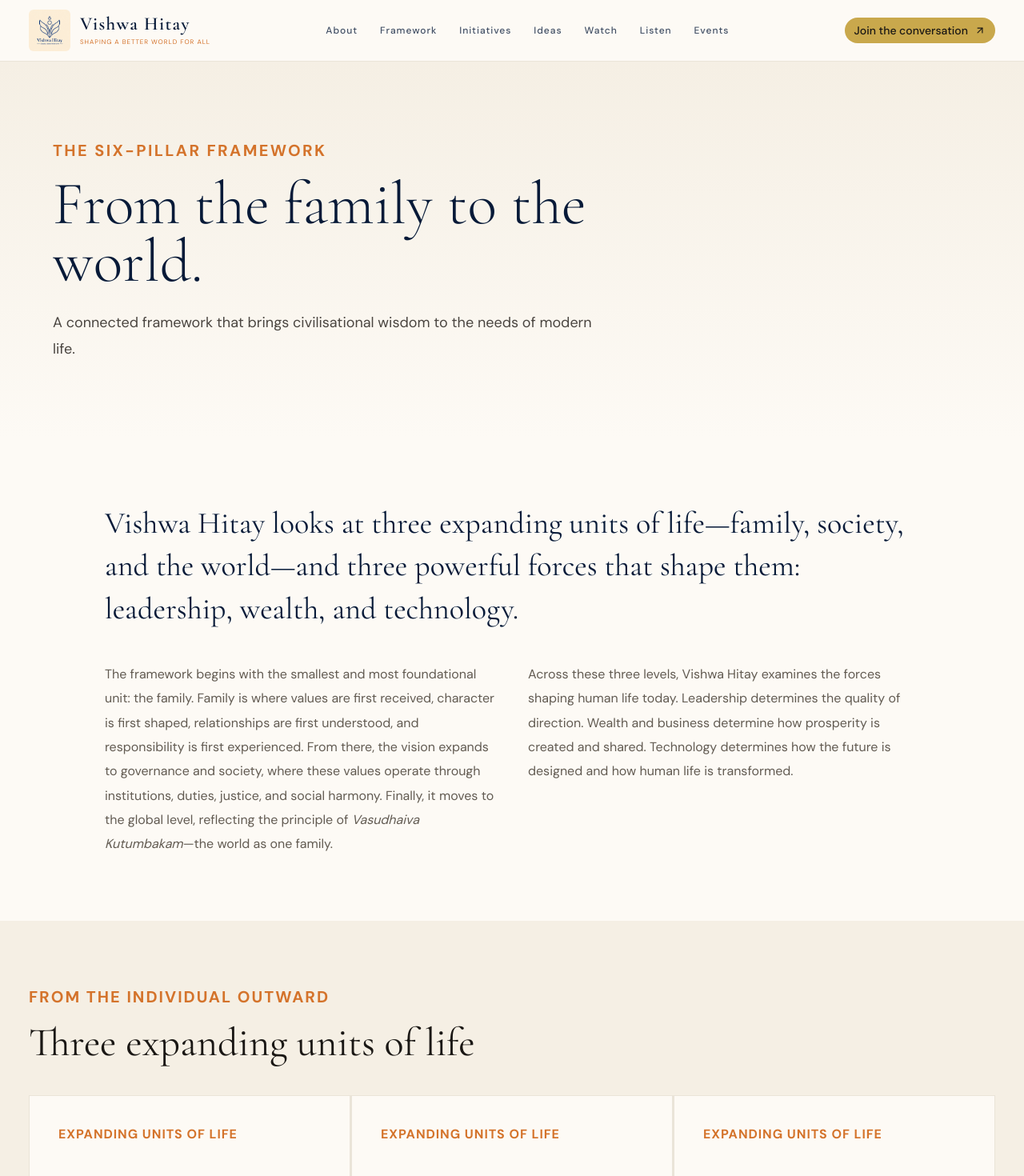
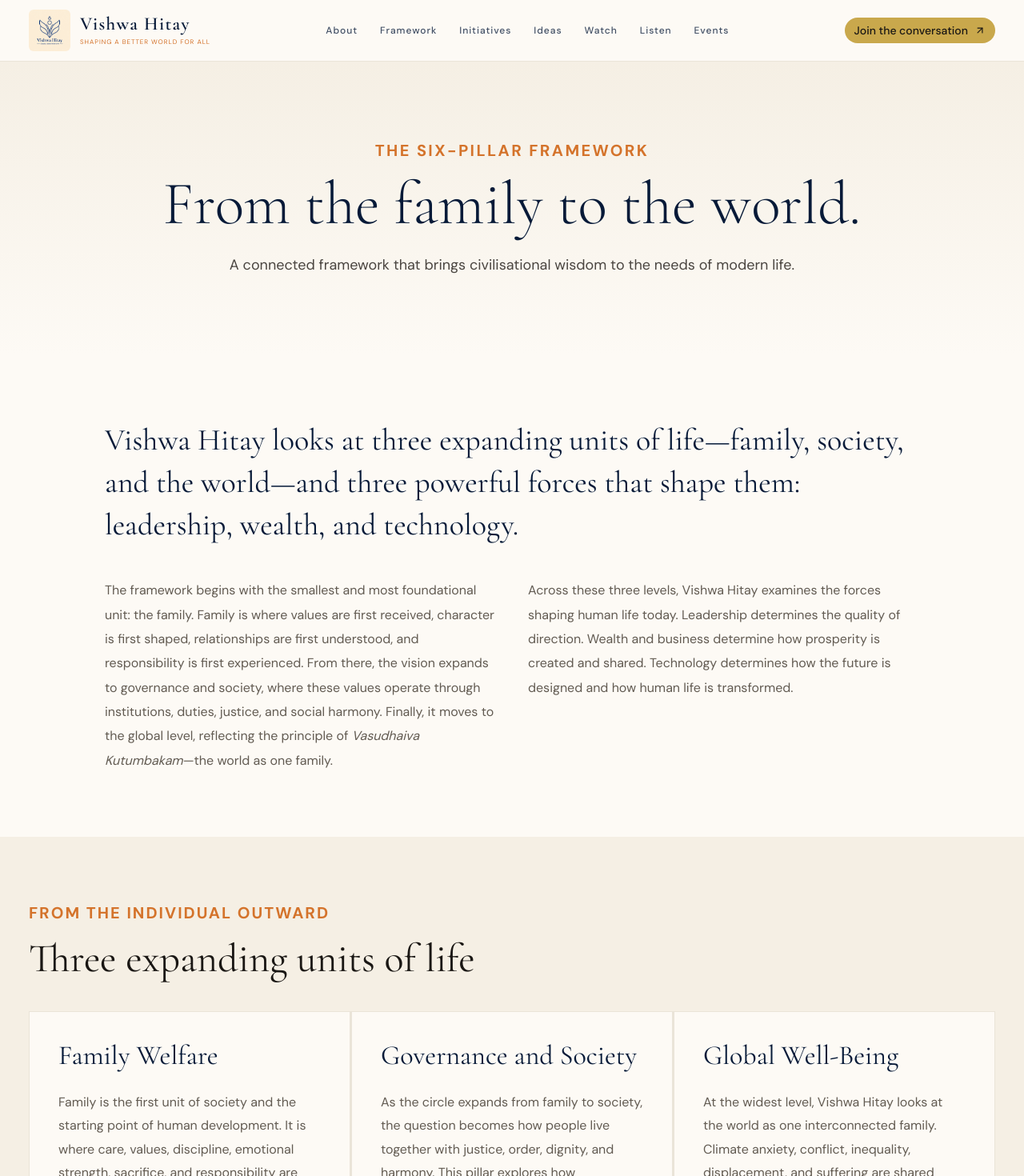
Before and after one commit to Pakshal/vishwa-hitay, a Next.js app: page /framework in a window 1280 px wide. Shown: the top 1470 px of the page at 80% size. Built offline with nearby package versions, Linux system fonts and the light colour scheme.

Commit message:
Update PillarCard and PageHeader components

```diff
--- a/app/framework/page.jsx
+++ b/app/framework/page.jsx
@@ -6,8 +6,7 @@
 function PillarCard({ pillar, dark }) {
   return (
     <Box bg={dark ? 'brand.navy' : 'brand.white'} color={dark ? 'brand.white' : 'brand.navy'} p={{ base: 7, md: 9 }} minH={{ md: '390px' }} display="flex" flexDirection="column" border="1px solid" borderColor={dark ? 'rgba(255,255,255,.1)' : 'brand.mist'}>
-      <Text color={dark ? 'brand.gold' : 'brand.saffron'} fontSize="16px" fontWeight="700" letterSpacing=".06em" textTransform="uppercase">{pillar.group}</Text>
-      <Heading mt={10} fontSize={{ base: '30px', md: '34px' }} fontWeight="400" lineHeight="1.1">{pillar.title}</Heading>
+      <Heading fontSize={{ base: '30px', md: '34px' }} fontWeight="400" lineHeight="1.1">{pillar.title}</Heading>
       <Text mt={6} color={dark ? 'rgba(255,255,255,.65)' : '#625b52'} fontSize="16px" lineHeight="1.85">{pillar.description}</Text>
     </Box>
   );
@@ -18,7 +17,7 @@
   const forces = pillars.slice(3);
   return (
     <SiteShell>
-      <PageHeader eyebrow="The Six-Pillar Framework" title="From the family to the world.">A connected framework that brings civilisational wisdom to the needs of modern life.</PageHeader>
+      <PageHeader centered eyebrow="The Six-Pillar Framework" title="From the family to the world.">A connected framework that brings civilisational wisdom to the needs of modern life.</PageHeader>
       <Container maxW="1050px" py={{ base: 14, md: 20 }}>
         <Text fontFamily="heading" color="brand.navy" fontSize={{ base: '28px', md: '38px' }} lineHeight="1.4">Vishwa Hitay looks at three expanding units of life—family, society, and the world—and three powerful forces that shape them: leadership, wealth, and technology.</Text>
         <Grid mt={10} templateColumns={{ base: '1fr', md: '1fr 1fr' }} gap={10}>
```
